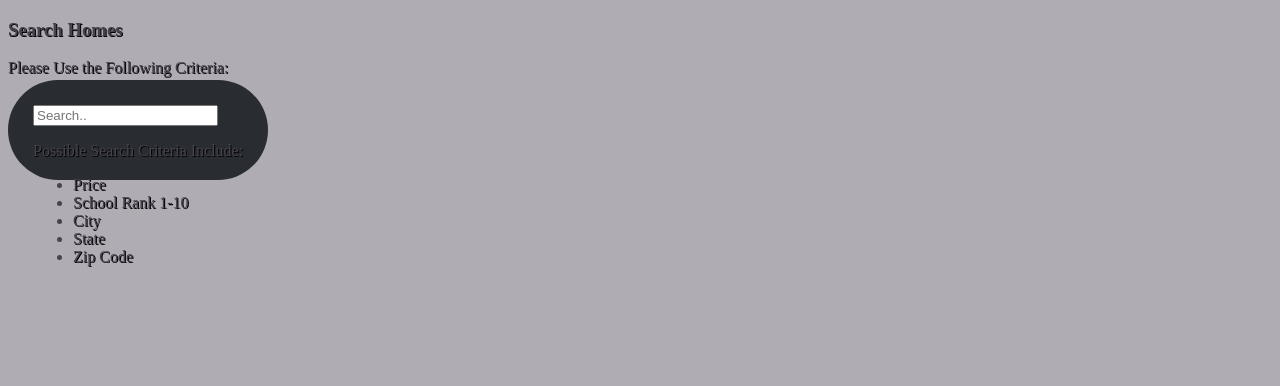
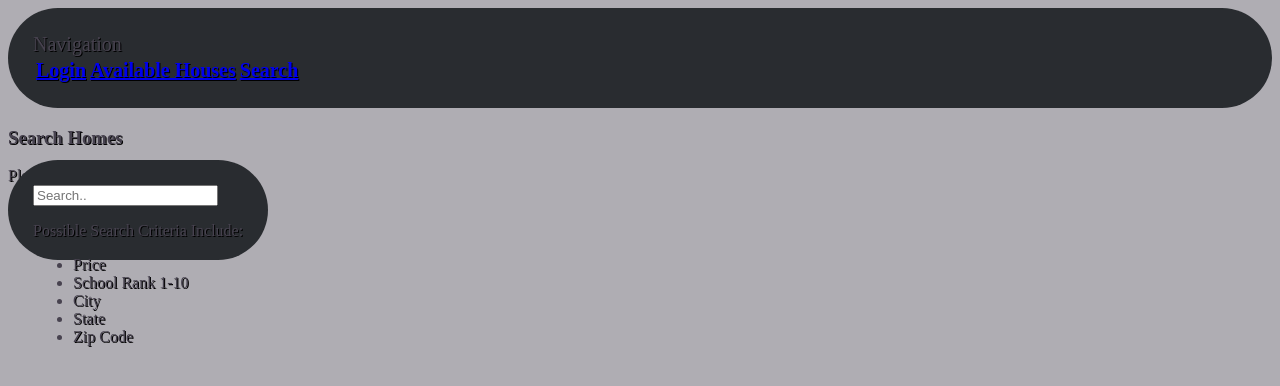
Before and after one commit to MarsacKg86/Application, a website: page search.html in a window 1280 px wide. Drawn offline with Linux system fonts and the light colour scheme; a web font is replaced by a local one.

Commit message:
updated nav bar

```diff
--- a/main.css
+++ b/main.css
@@ -16,23 +16,10 @@ body {
     font-family: 'Alegreya SC', serif;
 }
 
-.search {
-
-    position: ;
-
-    font-family: 'Alegreya SC', serif;
-}
-
-/* .searchCriteria {
-    background-position: center;
-    text-align: center;
-    font-family: Impact, Haettenschweiler, 'Arial Narrow Bold', sans-serif ;
-} */
-
 
 .searchBar {
     position: absolute;
-    top: 10%;
+    top: 20%;
     transform: translate('50%, -50%');
     background: #292c30;
     height:50px;
--- a/search.html
+++ b/search.html
@@ -9,7 +9,19 @@
     <title>Document</title>
 </head>
 <body>
+        <nav>
+                <div class="nav">
+                    <thead>Navigation</thead>
+                    <table>
+                        <tr>
+                        <th><a href="user.html">Login</a></th>
+                        <th><a href="listHouses.html">Available Houses</a></th>
+                        <th><a href="search.html">Search</a></th>
+                        </tr>
 
+                </table>
+                </div>
+                </nav>
         <div class="search">
                 <h3>Search Homes</h3>
                 <p>Please Use the Following Criteria:</p>
```
Also changed, not shown: listHouses.html (+12 -0 lines), login.html (+13 -0 lines), user.html (+14 -1 lines).
